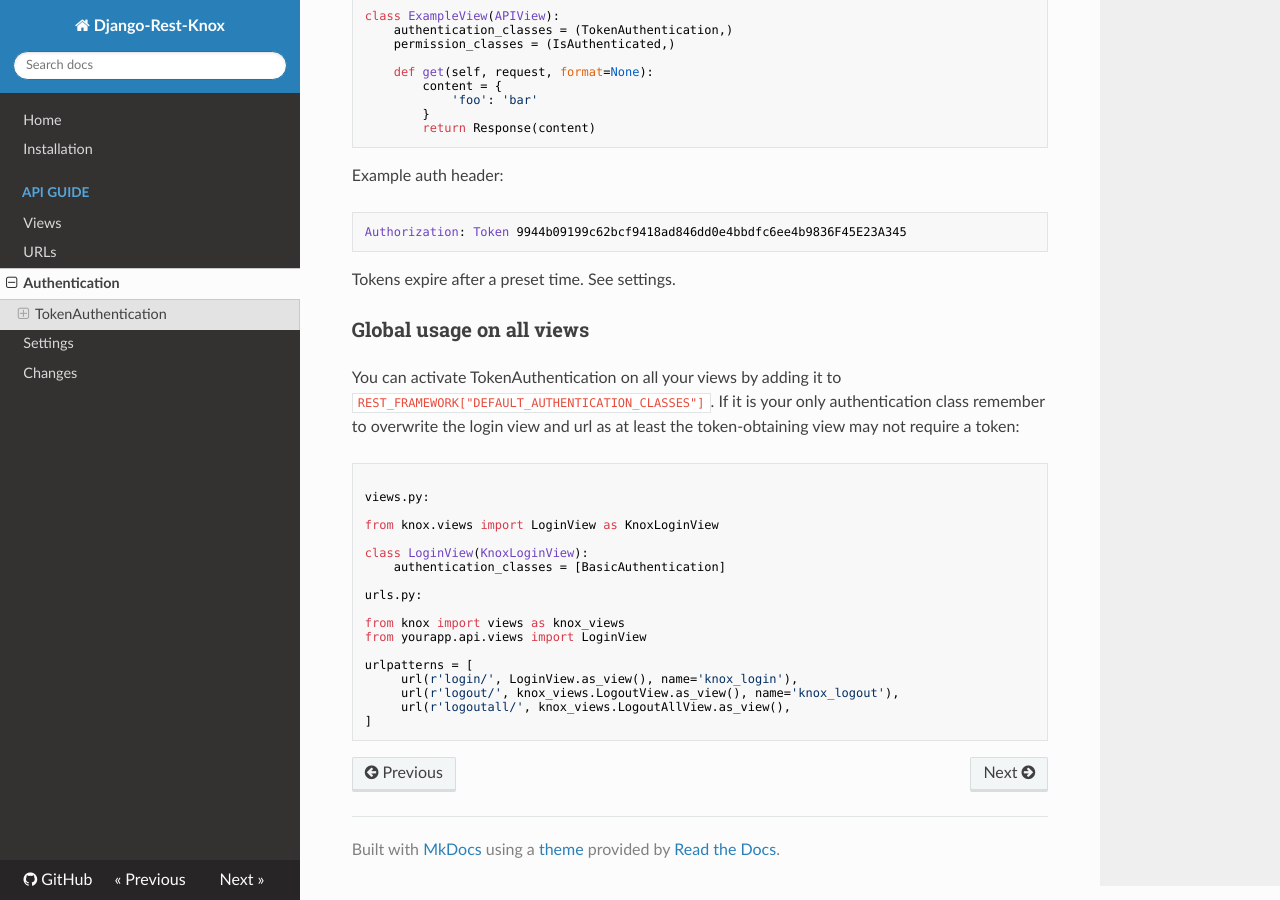
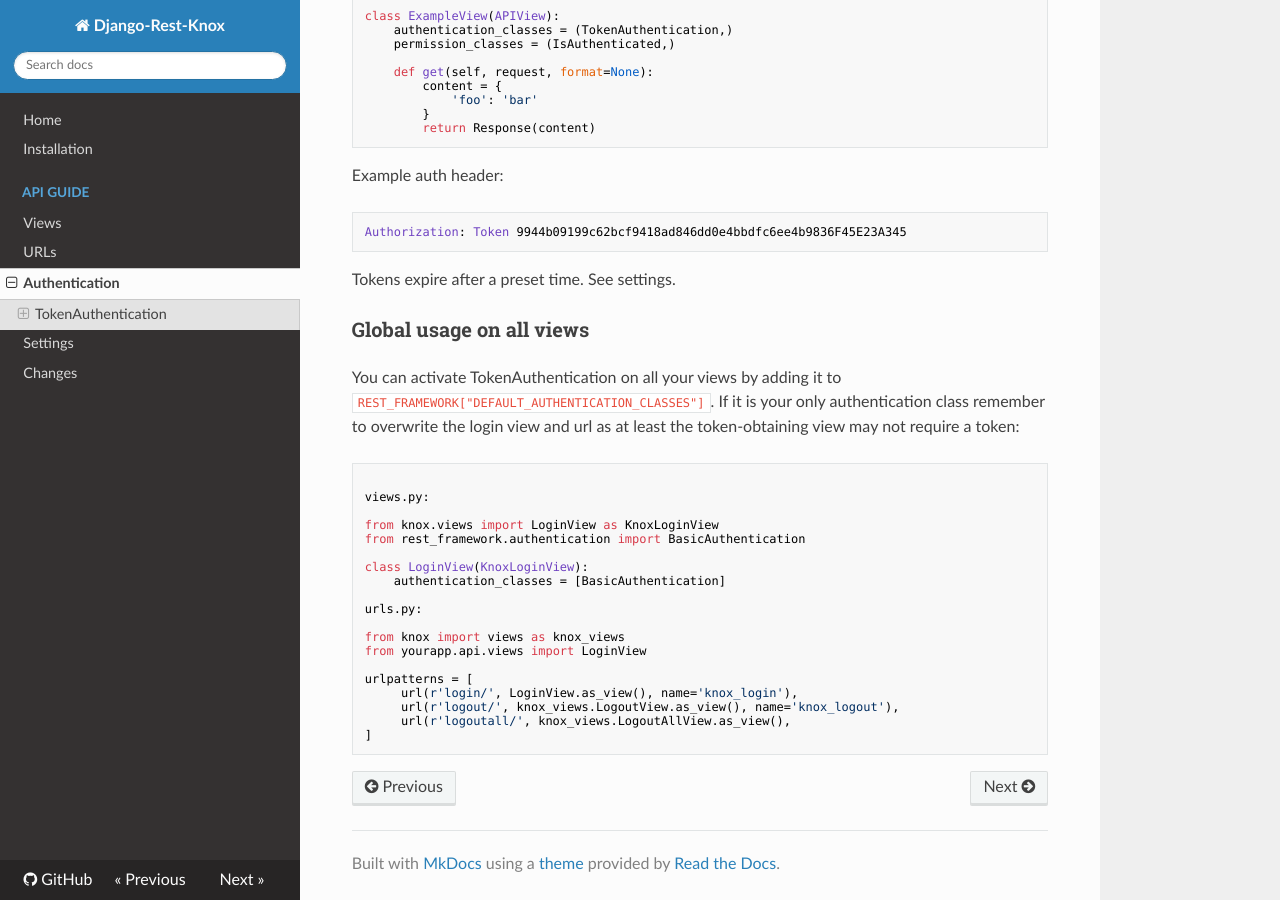
Before and after one commit to jazzband/django-rest-knox, an MkDocs documentation site: the page built from docs/auth.md, in a window 1280 px wide and 900 px high, scrolled down 572 px. Built offline with MkDocs 1.6.1, drawn with Linux system fonts in a browser that asks for light colours; nearby versions of some CDN libraries; old or Windows-style settings are respelled for this version of MkDocs.

Commit message:
Update auth.md

```diff
--- a/docs/auth.md
+++ b/docs/auth.md
@@ -53,6 +53,7 @@
 views.py:
 
 from knox.views import LoginView as KnoxLoginView
+from rest_framework.authentication import BasicAuthentication
 
 class LoginView(KnoxLoginView):
     authentication_classes = [BasicAuthentication]
```
